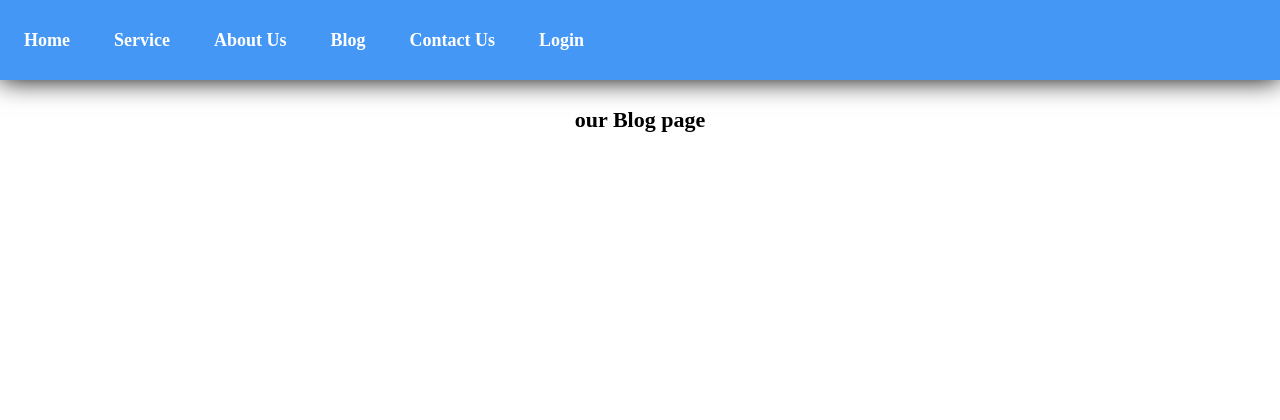
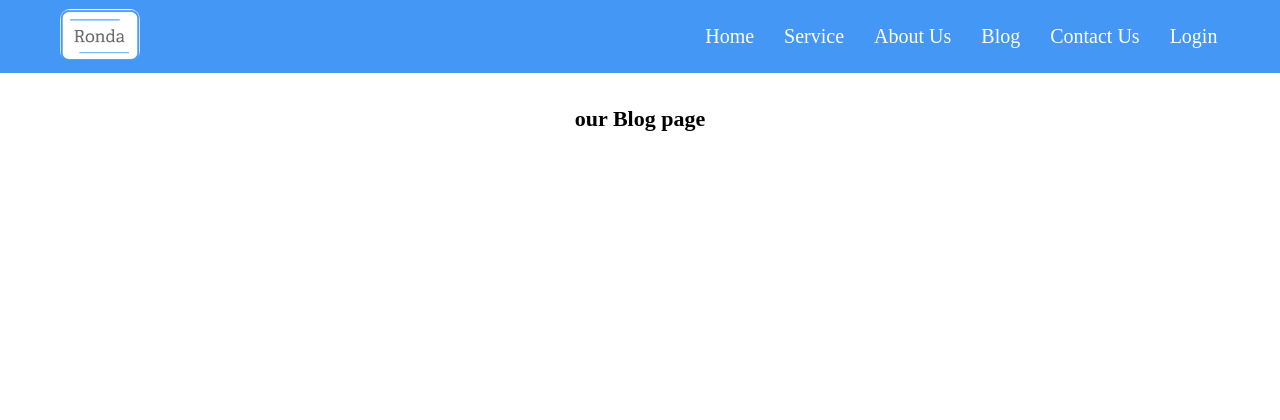
Before and after one commit to EbubeOkodike/Group-4-MENIAL-1st-Project-, a Flask app: page /blog in a window 1280 px wide. Shown: the top 420 px of the page. Run offline with Flask 2, Linux system fonts and the light colour scheme.

Commit message:
L.P update

```diff
--- a/Group4/auth.py
+++ b/Group4/auth.py
@@ -32,10 +32,6 @@ def login():
         login_user(client)
         return redirect( url_for('main.client_profile') )
 
-    if not client or not bcrypt.check_password_hash(client.password, password):
-        flash('Please check your login details and try again.')
-        #return redirect( url_for('auth.login') )
-
     return render_template('login.html')
 
     #if form.():
--- a/Group4/static/css/style.css
+++ b/Group4/static/css/style.css
@@ -6,8 +6,49 @@
     padding: 0%;
     padding: 0%;
 }
+header{
+    margin: 0%;
+    padding: 0;
+    background-color: #4597F5 ;
+    position: fixed;
+    top: 0;
+    left: 0;
+    right: 0;
+    height: 73px;
+    display: flex;
+    align-items: center;
+
+}
+header * {
+    display: flex;
+
+}
+.links{
+    margin-left: 550px;
+}
+header li {
+    font-size: 20px;
+}
+
+
+
+header li a {
+    color: white;
+    text-decoration: none;
+    text-align: left;
+    margin-left: 15px;
+    margin-right: 15px
+}
+header li a:hover {
+    text-decoration: underline;
+    color: yellow
+}
+nav > div > img{
+    margin-left: 60px;
+    border-radius: 10px;
+}
 body{
-    font-family: Verdana, Geneva, Tahoma, sans-serif;
+    font-family: adelle, serif;
     height: 125vh;
 
 }
@@ -16,35 +57,7 @@ body{
     margin-bottom: 0%;
 
 }
-header{
-    background-color: #4597F5 ;
-    position: fixed;
-    top: 0;
-    left: 0;
-    right: 0;
-    height: 80px;
-    display: flex;
-    align-items: center;
-    box-shadow: 0 0 25px 0 black;
-}
-header * {
-    display: inline;
 
-}
-header li {
-    margin: 20px;
-    font-size: large;
-    font-style: italic;
-    font-weight: bold;
-
-
-}
-header li a {
-    color: white;
-    text-decoration: none;
-    text-align: right;
-
-}
 footer{
     border:solid 1px rgb(2, 2, 25);
     background-color: rgb(2, 2, 25);
--- a/Group4/templates/base.html
+++ b/Group4/templates/base.html
@@ -7,7 +7,7 @@
     <meta http-equiv="X-UA-Compatible" content="IE=edge">
     <meta name="viewport" content="width=device-width, initial-scale=1.0">
     <title>{%block title%}  {%endblock%}</title>
-    <link rel="icon" href="{{url_for('static', filename='images/Ronda Home Landing Page.png')}}">
+    <link rel="icon" type="image/x-icon" href="{{url_for('static', filename='images/favicon.ico')}}">
     <link rel="stylesheet" href="{{url_for('static', filename='css/style.css')}}">
 
     {% endblock%}
@@ -16,7 +16,11 @@
 <body>
 <header>
     <nav>
-        <img src="" alt="">
+        <div>
+            <img src="../static/images/Ronda Logo.png" alt="Ronda Logo" height="52px">
+        </div>
+
+        <div class=links >
             <ul>
                 <li><a href="{{url_for('main.home')}}">Home</a></li>
                 <li><a href="{{url_for('main.service')}}">Service</a></li>
@@ -29,7 +33,7 @@
                 <li><a href="{{  url_for('auth.login') }}">Login</a></li>
                 {% endif %}
             </ul>
-
+        </div>
     </nav>
 </header><br>
 
```
Also changed, not shown: Group4/templates/login.html (+9 -8 lines), Group4/static/images/favicon.ico (added). Lines whose indentation alone changed are shown as unchanged.
